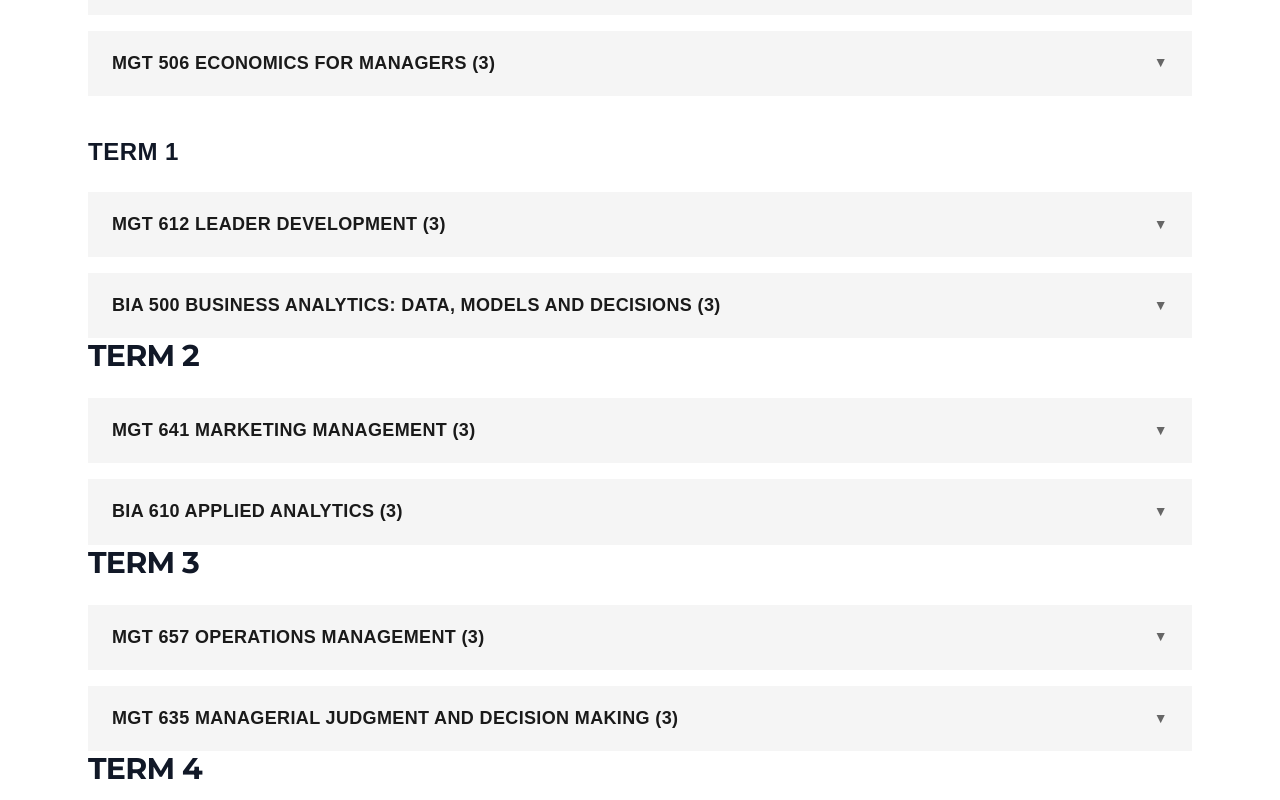
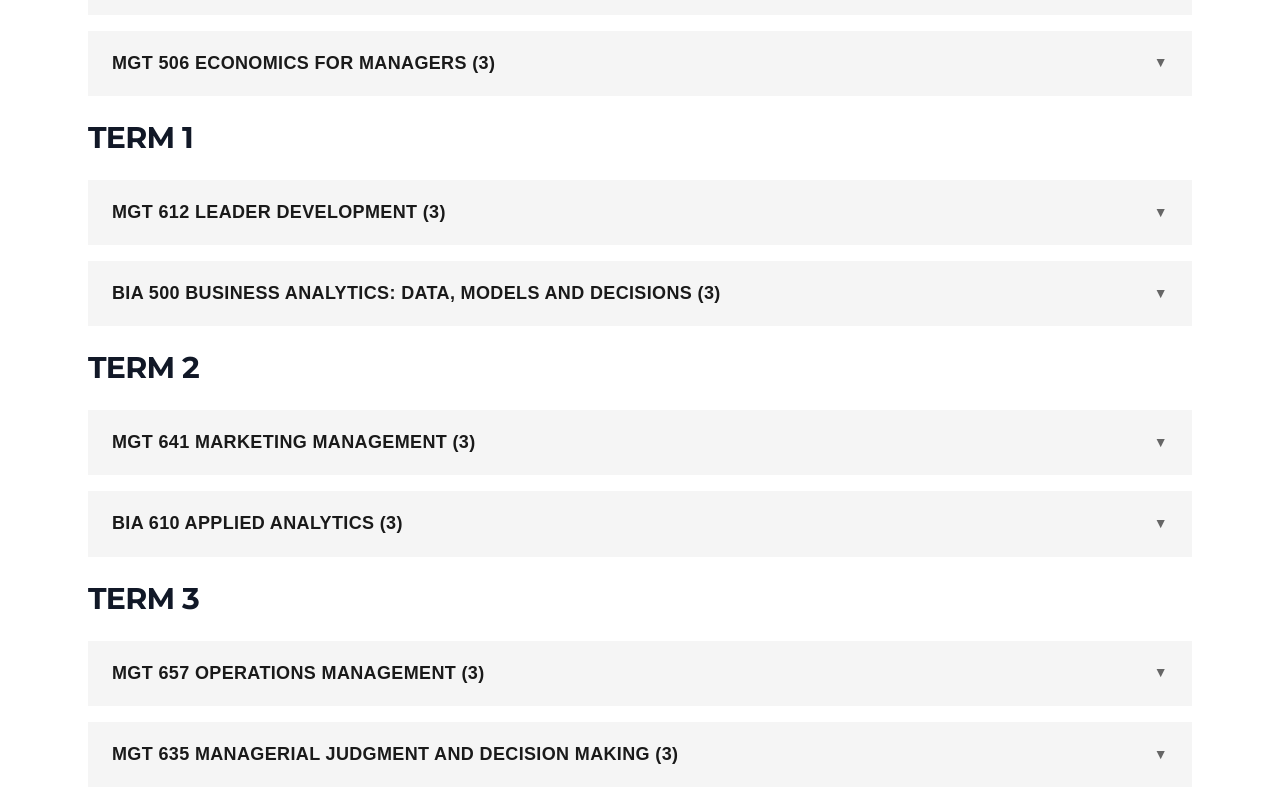
Before and after one commit to naveenrenji/Stevens-Online-Web-App-Naveen, a React (Vite) app: page /online-mba in a window 1280 px wide. Shown: the part 7500-8300 px from the top of the page. Built offline with nearby package versions, Linux system fonts and the light colour scheme; a web font is replaced by a local one.

Commit message:
update the style for curriculum section of mba page, add 404 page

```diff
--- a/src/globals.css
+++ b/src/globals.css
@@ -702,7 +702,7 @@
   font-size: 1.5rem;
   text-transform: uppercase;
   color: #1a1a1a;
-  margin-top: 2.5rem;
+  margin-top: 24px;
   margin-bottom: 1.25rem;
   letter-spacing: 0.02em;
 }
--- a/src/pages/MBA.jsx
+++ b/src/pages/MBA.jsx
@@ -151,7 +151,7 @@ const programData = {
             </div>
           </div>
 
-          <h5 class="course-term-header">Term 1</h5>
+          <h4 class="course-term-header">Term 1</h4>
           <div class="space-y-stevens-md">
             <div class="course-item">
               <button class="course-toggle" data-target="mgt612">MGT 612 Leader Development (3)<span class="course-arrow">▼</span></button>
@@ -168,7 +168,7 @@ const programData = {
             </div>
           </div>
 
-          <h4 class="course-section-header">Term 2</h4>
+          <h4 class="course-term-header">Term 2</h4>
           <div class="space-y-stevens-md">
             <div class="course-item">
               <button class="course-toggle" data-target="mgt641">MGT 641 Marketing Management (3)<span class="course-arrow">▼</span></button>
@@ -185,7 +185,7 @@ const programData = {
             </div>
           </div>
 
-          <h4 class="course-section-header">Term 3</h4>
+          <h4 class="course-term-header">Term 3</h4>
           <div class="space-y-stevens-md">
             <div class="course-item">
               <button class="course-toggle" data-target="mgt657">MGT 657 Operations Management (3)<span class="course-arrow">▼</span></button>
@@ -202,7 +202,7 @@ const programData = {
             </div>
           </div>
 
-          <h4 class="course-section-header">Term 4</h4>
+          <h4 class="course-term-header">Term 4</h4>
           <div class="space-y-stevens-md">
             <div class="course-item">
               <button class="course-toggle" data-target="mgt663">MGT 663 Discovering and Exploiting Entrepreneurial Opportunities (3)<span class="course-arrow">▼</span></button>
@@ -219,7 +219,7 @@ const programData = {
             </div>
           </div>
 
-          <h4 class="course-section-header">Terms 5 & 6: Electives</h4>
+          <h4 class="course-term-header">Terms 5 & 6: Electives</h4>
           <p class="text-stevens-gray-600">Terms 5 and 6 are elective-only; see Concentrations for course options.</p>`
       },
 
--- /dev/null
+++ b/src/pages/NotFound.jsx
@@ -0,0 +1,54 @@
+import React from 'react';
+import { Link } from 'react-router-dom';
+import { Button } from '@/components/ui/button';
+import { Home, Search, ArrowLeft } from 'lucide-react';
+
+export default function NotFound() {
+  return (
+    <div className="min-h-screen bg-gradient-to-br from-stevens-gray-50 via-white to-stevens-gray-100 flex items-center justify-center px-4">
+      <div className="max-w-2xl w-full text-center">
+
+
+        {/* 404 Error Code */}
+        <h1 className="font-stevens-display text-9xl font-bold text-stevens-primary mb-4">
+          404
+        </h1>
+
+        {/* Error Message */}
+        <h2 className="font-stevens-display text-3xl md:text-4xl font-bold text-stevens-gray-900 mb-4">
+          Page Not Found
+        </h2>
+
+        <p className="text-stevens-xl text-stevens-gray-700 mb-8 max-w-lg mx-auto leading-relaxed">
+          We couldn't find the page you're looking for. The page may have been moved, deleted, or the URL might be incorrect.
+        </p>
+
+        {/* CTA Buttons */}
+        <div className="flex flex-col sm:flex-row gap-4 justify-center items-center mb-12">
+          <Link to="/">
+            <Button className="btn-stevens-primary text-stevens-lg flex items-center gap-2">
+              <Home className="w-5 h-5" />
+              Back to Home
+            </Button>
+          </Link>
+
+          <a
+            href="https://search.stevens.edu/s/search.html?collection=21772~sp-search"
+            target="_blank"
+            rel="noopener noreferrer"
+          >
+            <Button
+              variant="outline"
+              className="btn-stevens-secondary text-stevens-lg flex items-center gap-2"
+            >
+              <Search className="w-5 h-5" />
+              Search Stevens
+            </Button>
+          </a>
+        </div>
+
+
+      </div>
+    </div>
+  );
+}
```
